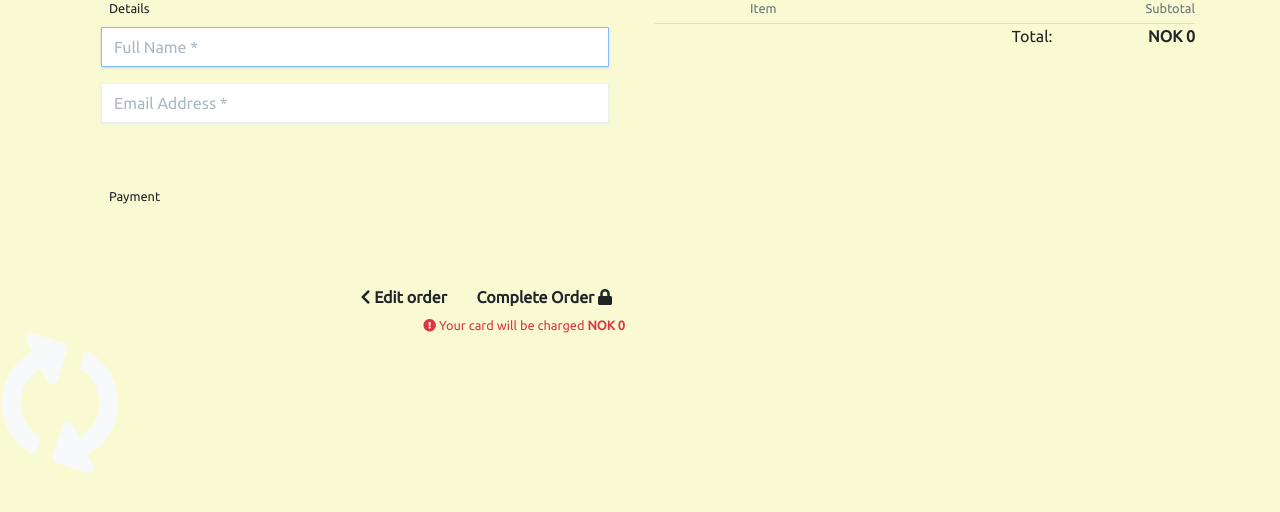
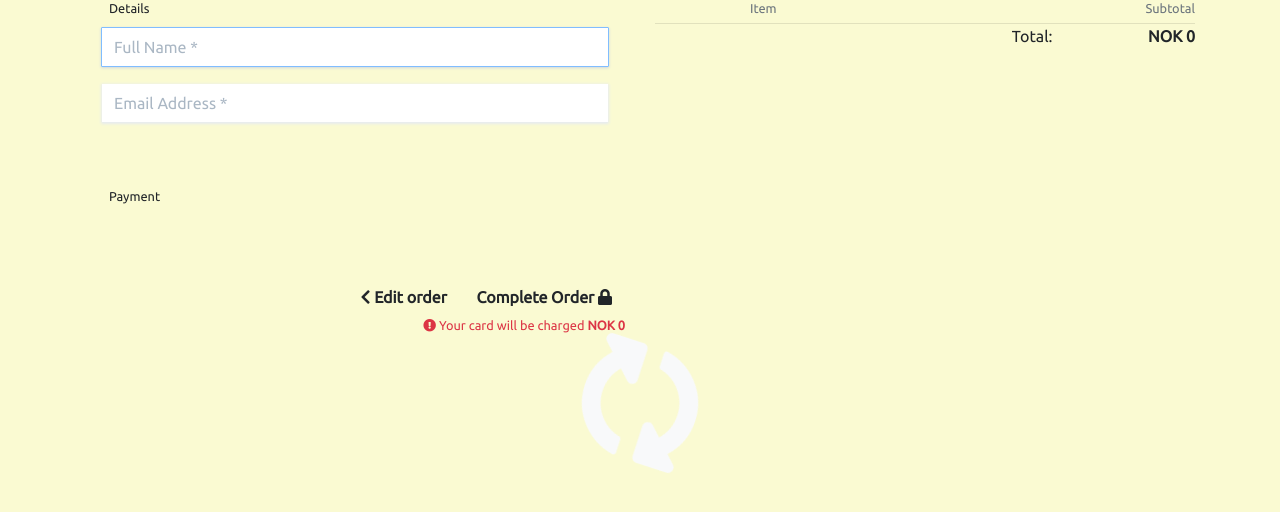
Before and after one commit to paulldev/milestone-project-4, a Django app: template checkout/templates/checkout/checkout.html in a window 1280 px wide. Shown: the part 198-710 px from the top of the page. Run offline with Django 3.2, Linux system fonts and the light colour scheme; the template is opened without the code that fills it: values that come from a table or form of the project are taken from there, others are empty; parts of the project's set-up code (start-up, migrations or seed data) failed here and were passed over; some libraries are stand-ins or nearby versions.

Commit message:
Add loading-spinner class

```diff
--- a/checkout/static/checkout/css/checkout.css
+++ b/checkout/static/checkout/css/checkout.css
@@ -24,3 +24,10 @@
 .stripe-style-input::placeholder {
     color: #aab7c4;
 }
+.loading-spinner {
+	display: flex;
+    align-items: center;
+    justify-content: center;
+    margin: 0;
+    height: 100%;
+}
```
